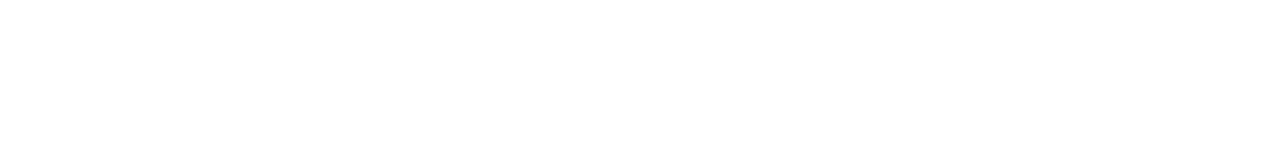
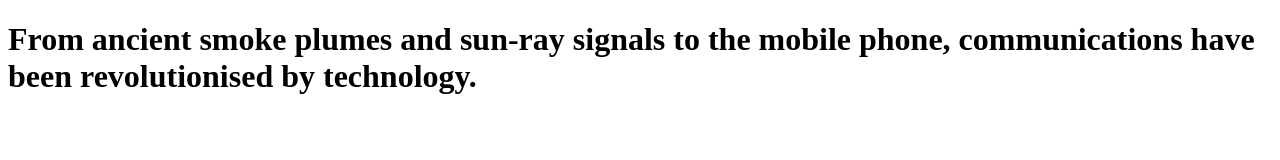
Before and after one commit to vealo31770/Prog-Black-Practical-Week-4, a plain HTML site: page communications.html in a window 1280 px wide. Drawn offline with Linux system fonts and the light colour scheme.

Commit message:
add a header to comms

```diff
--- a/communications.html
+++ b/communications.html
@@ -12,5 +12,12 @@
 
 
 
+    <div>
+
+        <h1>From ancient smoke plumes and sun-ray signals to the mobile phone, communications have been revolutionised by technology.</h1>
+
+    </div>
+
+
 </body>
 </html>
```
